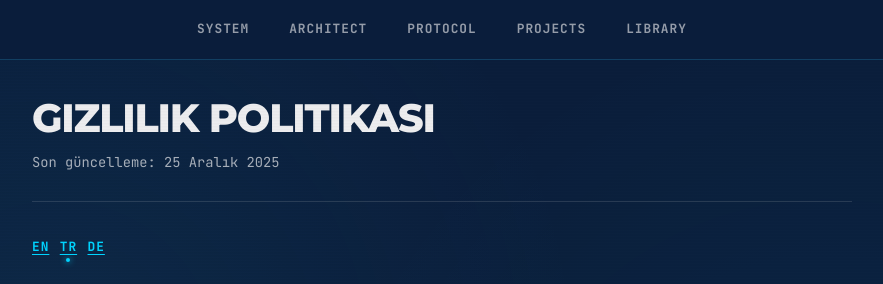
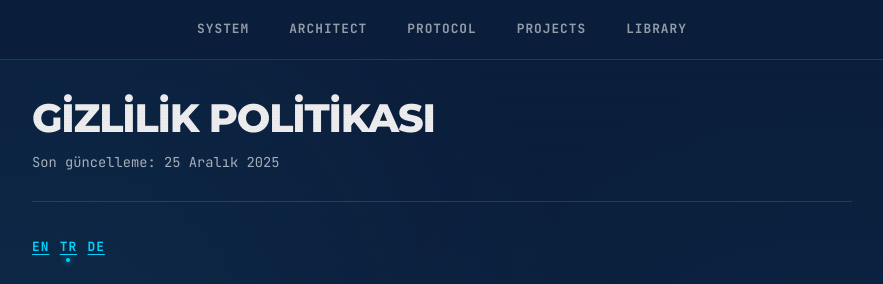
Before and after one commit to icozbas/icozbas.github.io, a Jekyll site: the page built from tr/privacy.md, in a window 1280 px wide and 900 px high. Shown: the top 284 px of the window, without its empty margins (198-1081 px from the left). Built offline with Jekyll 4.4.1, drawn with Linux system fonts in a browser that asks for light colours.

Commit message:
privacy.md aktualisieren

```diff
--- a/tr/privacy.md
+++ b/tr/privacy.md
@@ -6,7 +6,7 @@ permalink: /tr/privacy/
 
 <div class="container container-article">
   <div class="article-hero">
-    <h1 class="article-title">Gizlilik Politikası</h1>
+    <h1 class="article-title">GİZLİLİK POLİTİKASI</h1>
     <div class="article-meta">Son güncelleme: 25 Aralık 2025</div>
   </div>
 
```
